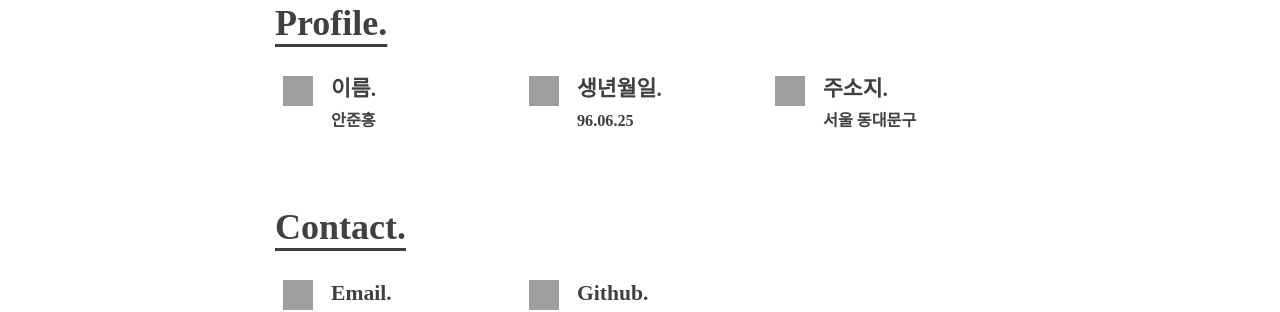
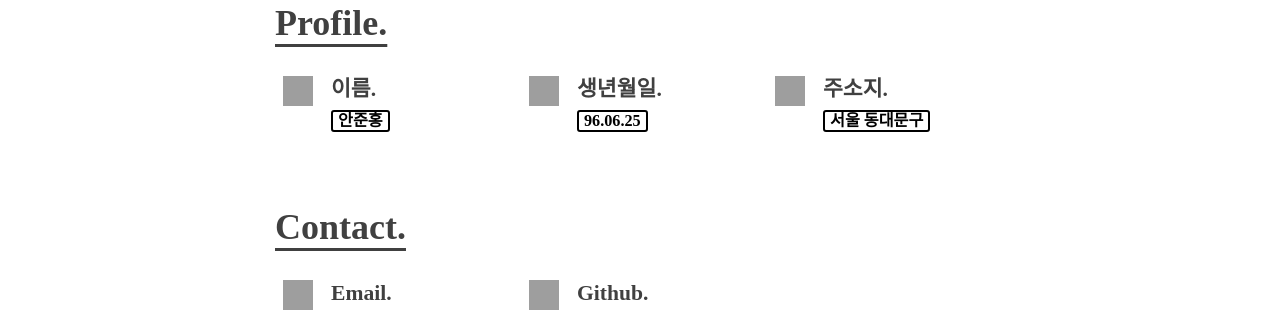
Before and after one commit to junhong625/junhong625.github.io, a Jekyll site: the page built from aboutme.md, in a window 1280 px wide. Shown: the part 545-857 px from the top of the page. Built offline with Jekyll 4.4.1, drawn with Linux system fonts in a browser that asks for light colours; nearby versions of some CDN libraries; comment, search, counter and statistics services are not loaded; grey boxes are pictures that could not be loaded.

Commit message:
Update aboutme.md

```diff
--- a/aboutme.md
+++ b/aboutme.md
@@ -28,19 +28,36 @@ Profile.
     <img src="https://user-images.githubusercontent.com/83000975/153437869-0da80e9c-e935-418e-8e62-b9b36869980a.png" height=30 width=30>
 </div>
 <div class="text" style="width: 200px;">
-이름. <br> <sub>안준홍</sub>
+이름.
+<br>
+<sub>
+<a style="width:45px; color:black; background-color:white; border-radius:3px; border:2px solid black; padding-left:5px; padding-right:5px;">
+안준홍
+</a>
+</sub>
 </div>
 <div class="box">
     <img src="https://user-images.githubusercontent.com/83000975/153437871-1d7331fe-6613-467c-a9c1-2ef092fc3848.jpg" height=30 width=30>
 </div>
 <div class="text" style="width: 200px;">
-생년월일. <br> <sub>96.06.25</sub>
+생년월일.
+<br>
+<sub>
+<a style="width:45px; color:black; background-color:white; border-radius:3px; border:2px solid black; padding-left:5px; padding-right:5px;">
+96.06.25
+</a>
+</sub>
 </div>
 <div class="box">
     <img src="https://user-images.githubusercontent.com/83000975/153437873-509a68c4-1b8b-4db3-86f6-2fcce08a6bb1.jpg" height=30 width=30>
 </div>
 <div class="text">
-주소지. <br> <sub>서울 동대문구</sub>
+주소지. <br>
+<sub>
+<a style="width:45px; color:black; background-color:white; border-radius:3px; border:2px solid black; padding-left:5px; padding-right:5px;">
+서울 동대문구
+</a>
+</sub>
 </div>
 
 <br>
```
